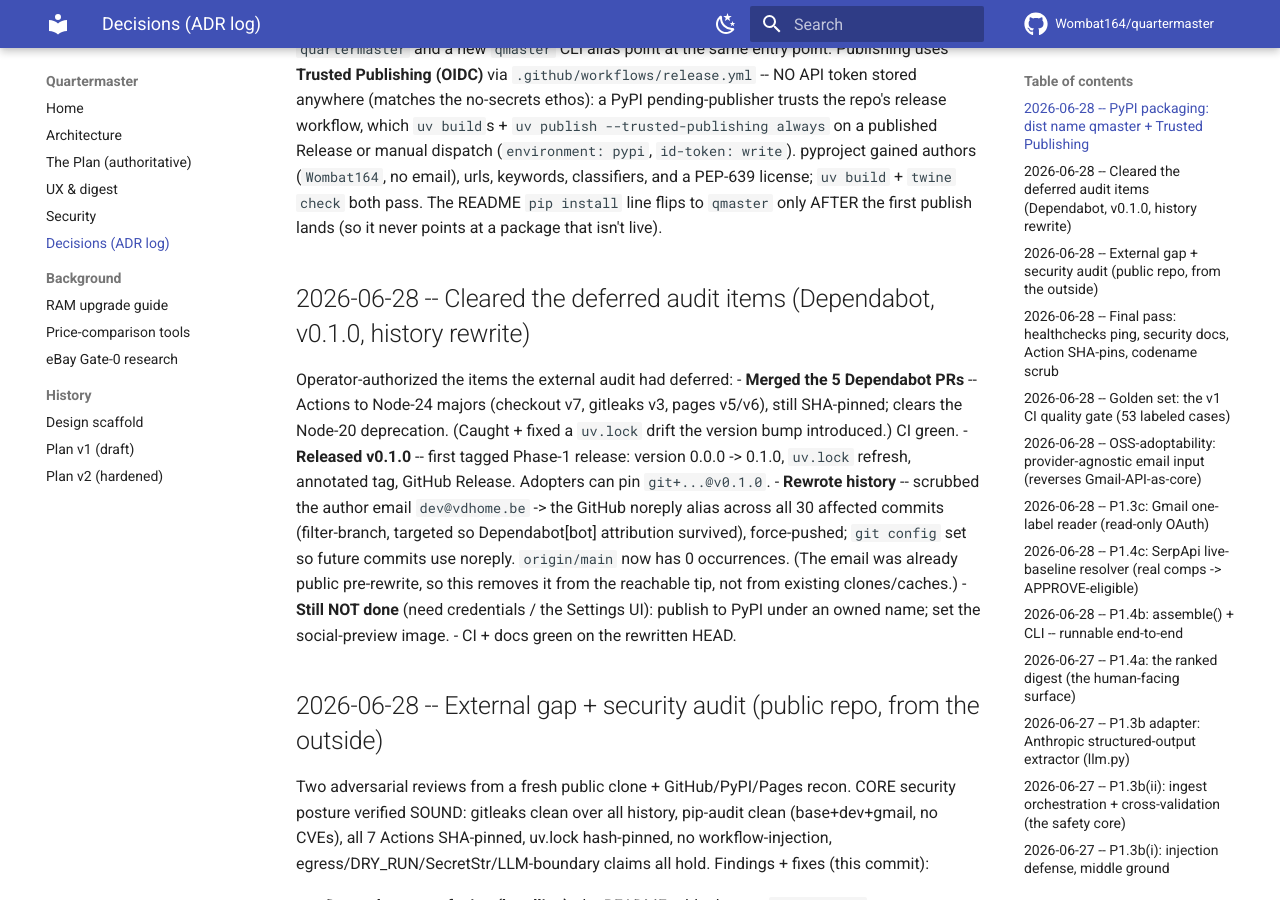
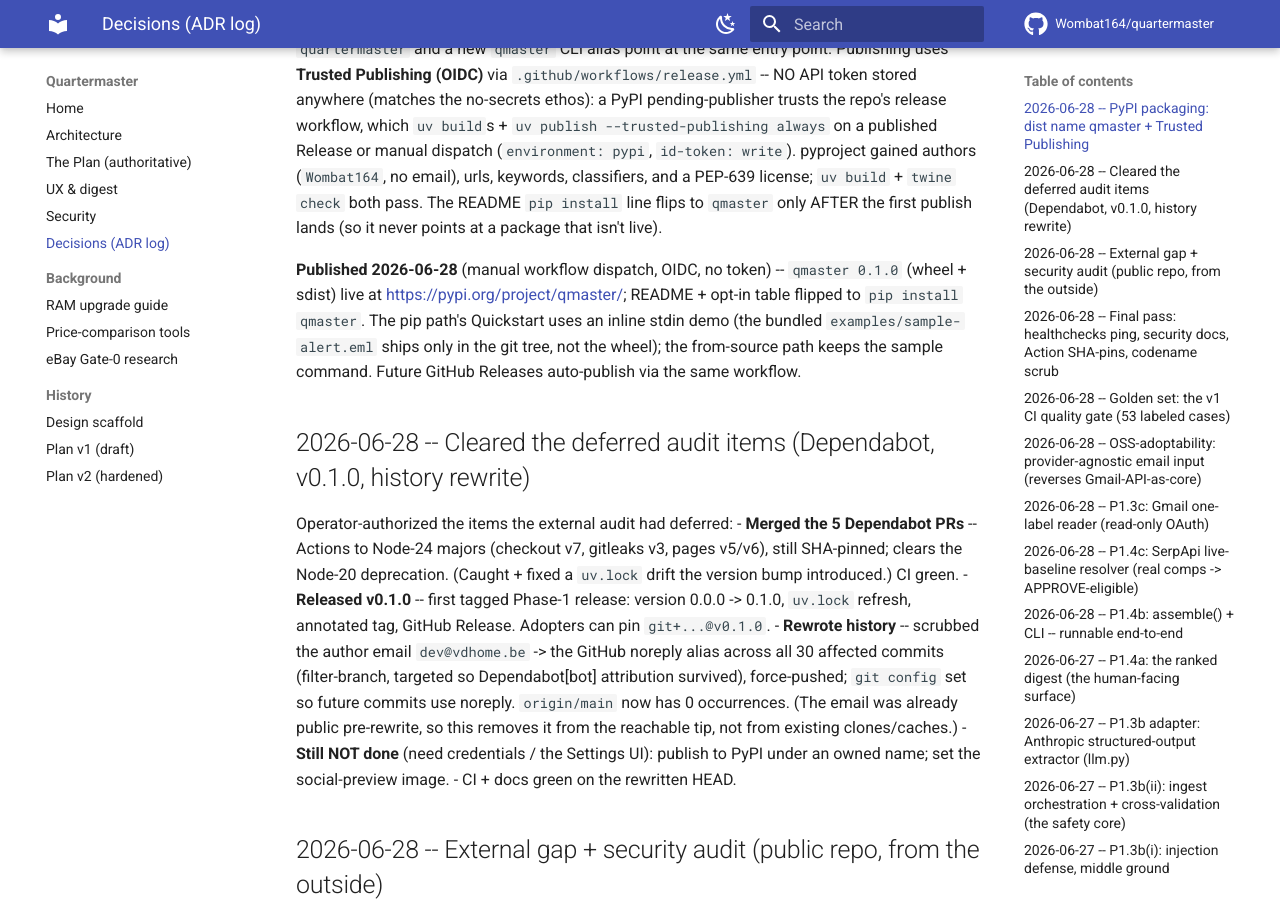
Before and after one commit to Wombat164/quartermaster, an MkDocs documentation site: the page built from docs/decisions.md, in a window 1280 px wide and 900 px high, scrolled down 372 px. Built offline with MkDocs 1.6.1 and Material for MkDocs 9.7.7, drawn with Linux system fonts in a browser that asks for light colours; comment, search, counter and statistics services are not loaded.

Commit message:
docs: install -> pip install qmaster (now live on PyPI)
qmaster 0.1.0 published via Trusted Publishing. README Quickstart + opt-in table flipped from the git install to pip install qmaster; pip path uses an inline stdin demo (examples/ ships only in the git tree), from-source path keeps the bundled sample. Verified the demo renders.

Co-Authored-By: Claude Opus 4.8 (1M context) <noreply@anthropic.com>
Claude-Session: https://claude.ai/code/session_01XLY3gRGyvQwLbLhxy4aKe4

```diff
--- a/DECISIONS.md
+++ b/DECISIONS.md
@@ -14,6 +14,12 @@ pending-publisher trusts the repo's release workflow, which `uv build`s + `uv pu
 `id-token: write`). pyproject gained authors (`Wombat164`, no email), urls, keywords, classifiers, and a
 PEP-639 license; `uv build` + `twine check` both pass. The README `pip install` line flips to `qmaster`
 only AFTER the first publish lands (so it never points at a package that isn't live).
+
+**Published 2026-06-28** (manual workflow dispatch, OIDC, no token) -- `qmaster 0.1.0` (wheel + sdist)
+live at <https://pypi.org/project/qmaster/>; README + opt-in table flipped to `pip install qmaster`.
+The pip path's Quickstart uses an inline stdin demo (the bundled `examples/sample-alert.eml` ships only
+in the git tree, not the wheel); the from-source path keeps the sample command. Future GitHub Releases
+auto-publish via the same workflow.
 
 ## 2026-06-28 -- Cleared the deferred audit items (Dependabot, v0.1.0, history rewrite)
 
```
Also changed, not shown: README.md (+14 -10 lines).
